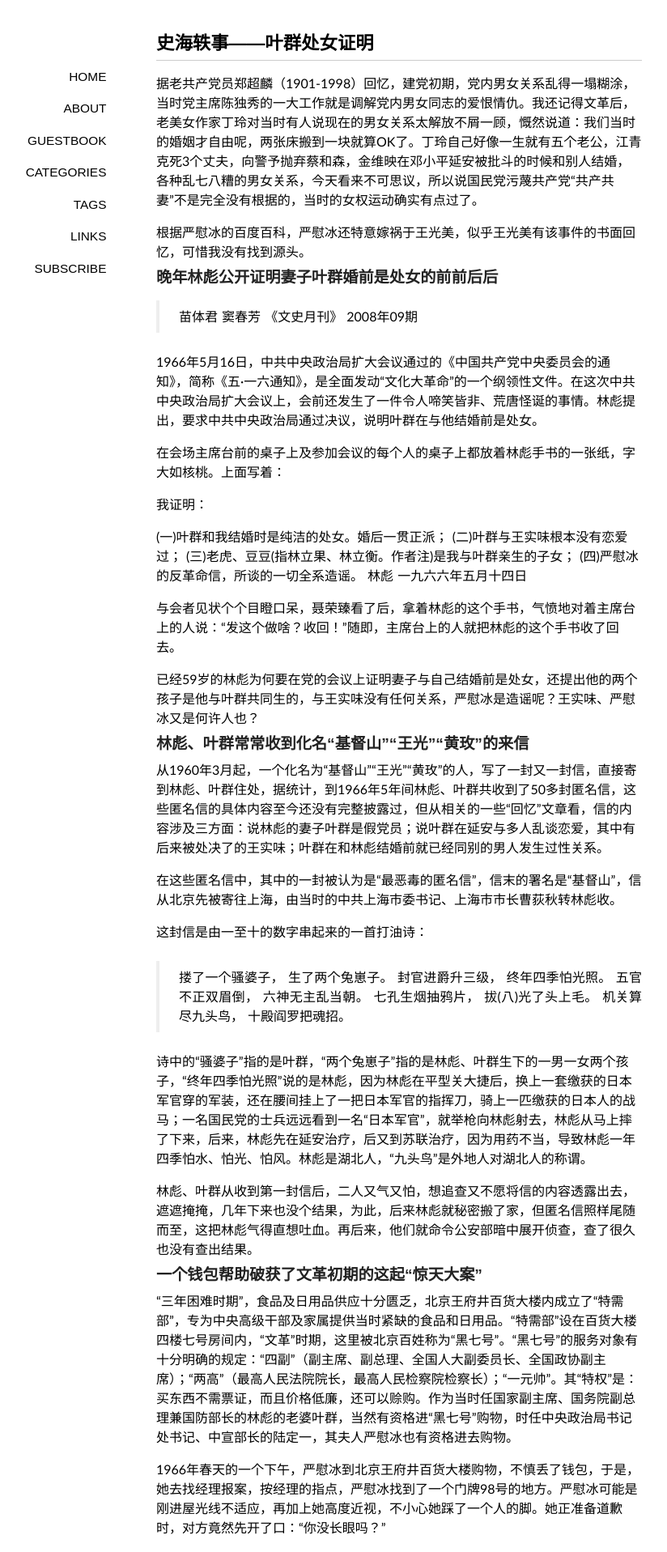
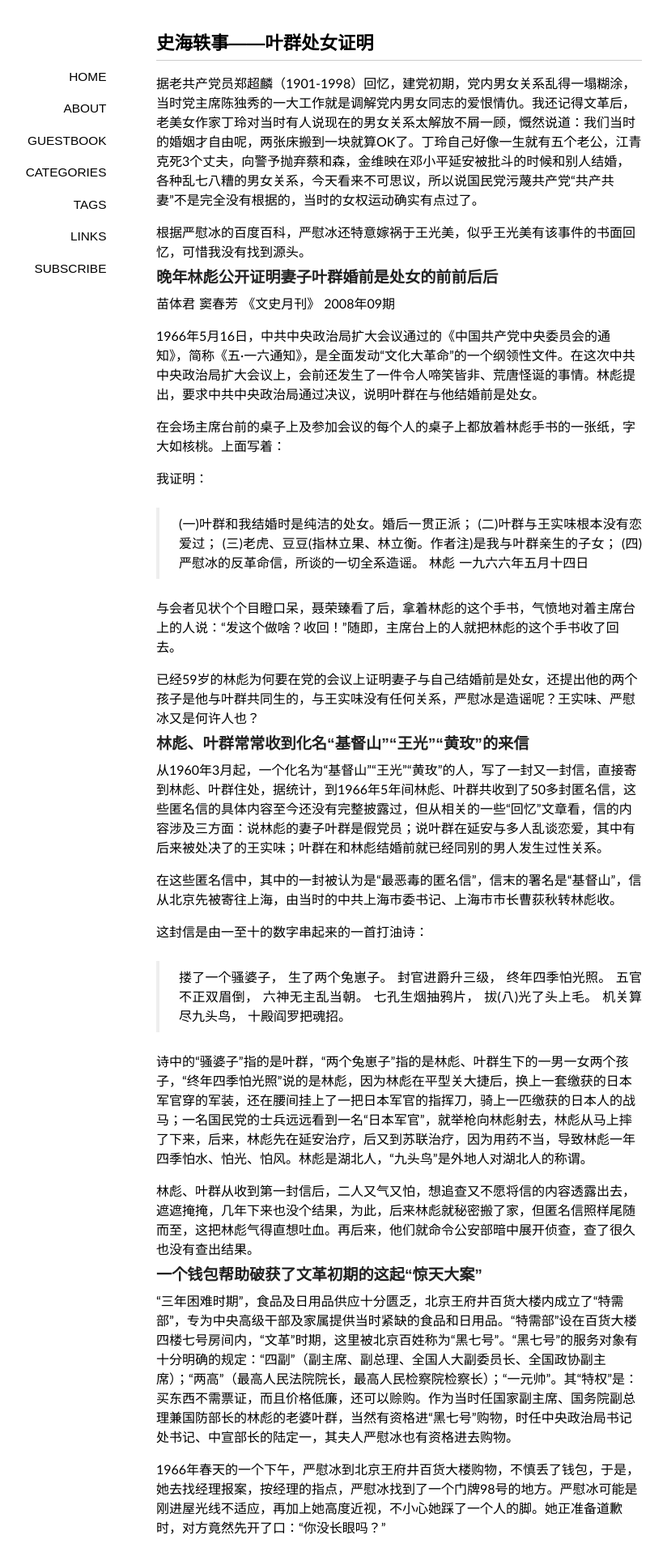
Before and after one commit to ntkrnl/ntkrnl.github.io, a Jekyll site: the page built from _posts/2011-11-25-ye-qun-virgins-prove.markdown, in a window 1280 px wide. Shown: the top 1917 px of the page at 81% size, without its empty margins (147-971 px from the left). Built offline with Jekyll 4.4.1, drawn with Linux system fonts in a browser that asks for light colours; some web fonts are replaced; Markdown is read by kramdown in place of the engine named in the settings; comment, search, counter and statistics services are not loaded.

```diff
--- a/_posts/2011-11-25-ye-qun-virgins-prove.markdown
+++ b/_posts/2011-11-25-ye-qun-virgins-prove.markdown
@@ -14,13 +14,10 @@ categories:
 
 根据严慰冰的百度百科，严慰冰还特意嫁祸于王光美，似乎王光美有该事件的书面回忆，可惜我没有找到源头。
 
-
 ### 晚年林彪公开证明妻子叶群婚前是处女的前前后后
 
 
-
-
-> 苗体君 窦春芳 《文史月刊》 2008年09期
+苗体君 窦春芳 《文史月刊》 2008年09期
 
 1966年5月16日，中共中央政治局扩大会议通过的《中国共产党中央委员会的通知》，简称《五·一六通知》，是全面发动“文化大革命”的一个纲领性文件。在这次中共中央政治局扩大会议上，会前还发生了一件令人啼笑皆非、荒唐怪诞的事情。林彪提出，要求中共中央政治局通过决议，说明叶群在与他结婚前是处女。
 
@@ -28,11 +25,11 @@ categories:
 
 我证明：
 
-(一)叶群和我结婚时是纯洁的处女。婚后一贯正派；
-(二)叶群与王实味根本没有恋爱过；
-(三)老虎、豆豆(指林立果、林立衡。作者注)是我与叶群亲生的子女；
-(四)严慰冰的反革命信，所谈的一切全系造谣。
-林彪 一九六六年五月十四日
+> (一)叶群和我结婚时是纯洁的处女。婚后一贯正派；
+> (二)叶群与王实味根本没有恋爱过；
+> (三)老虎、豆豆(指林立果、林立衡。作者注)是我与叶群亲生的子女；
+> (四)严慰冰的反革命信，所谈的一切全系造谣。
+> 林彪 一九六六年五月十四日
 
 与会者见状个个目瞪口呆，聂荣臻看了后，拿着林彪的这个手书，气愤地对着主席台上的人说：“发这个做啥？收回！”随即，主席台上的人就把林彪的这个手书收了回去。
 
@@ -51,15 +48,15 @@ categories:
 
 
 > 搂了一个骚婆子，
-生了两个兔崽子。
-封官进爵升三级，
-终年四季怕光照。
-五官不正双眉倒，
-六神无主乱当朝。
-七孔生烟抽鸦片，
-拔(八)光了头上毛。
-机关算尽九头鸟，
-十殿阎罗把魂招。
+> 生了两个兔崽子。
+> 封官进爵升三级，
+> 终年四季怕光照。
+> 五官不正双眉倒，
+> 六神无主乱当朝。
+> 七孔生烟抽鸦片，
+> 拔(八)光了头上毛。
+> 机关算尽九头鸟，
+> 十殿阎罗把魂招。
 
 
 诗中的“骚婆子”指的是叶群，“两个兔崽子”指的是林彪、叶群生下的一男一女两个孩子，“终年四季怕光照”说的是林彪，因为林彪在平型关大捷后，换上一套缴获的日本军官穿的军装，还在腰间挂上了一把日本军官的指挥刀，骑上一匹缴获的日本人的战马；一名国民党的士兵远远看到一名“日本军官”，就举枪向林彪射去，林彪从马上摔了下来，后来，林彪先在延安治疗，后又到苏联治疗，因为用药不当，导致林彪一年四季怕水、怕光、怕风。林彪是湖北人，“九头鸟”是外地人对湖北人的称谓。
@@ -96,14 +93,14 @@ categories:
 
 
 > 王实味于1906年出生于河南省潢川县，这里古时被称为楚国，王实味因为有才华，被称为“楚汉狂人”。王实味少年时期接受进步教师的新式教育，是潢川中共党组织的创建人。1923年，17岁的王实味考入河南省留学欧美预备学校，一年后因为经济所迫退学并考取邮务工作，待遇是月薪30银元，条件相当不错。一年后他又考入北京大学文学院预科，年底发表书信体小说《休息》，在北大他积极参加党组织活动，但很快因为热恋李芬离开了党组织。1927年再次因为经济所迫辍学，并且因为政治的原因无处安身。1930年在上海跟李芬的战友刘莹结婚，1937年10月只身抵达延安。
-
-王实味在延安专门从事翻译马克思、恩格斯、列宁原著的工作，4年间单独或与人合作共译出近200万字的理论书稿。王实味的津贴是4块半，比当时边区主席林伯渠多半块，比毛泽东少半块。因为王实味的狂气和尖刻，在工作中他跟陈伯达意见不合，颇有嫌隙。
-
-就是因为有才华，王实味成为在延安的许多女青年追逐的偶像，后来王实味还和自己以前在开封女中的学生薄平有过一次短暂的婚姻。
-
-1942年3月王实味连续发表了《政治家、艺术家》、《野百合花》两篇文章，当时他的这两篇文章被国民党利用，用来攻击延安的中国共产党。
-
-1943年4月1日，康生下令将王实味逮捕，1947年3月延安保卫战开始，王实味被转移押往兴县城郊晋绥公安总局的一个看守所。不久此地遭到国民党轰炸，看守所需要转移，行前请示对王实味的处置办法，批复指示将王实味就地秘密处死。晋绥公安总局审讯科于7月1日夜将王实味提出，用刀砍杀后置于一眼枯井掩埋，时年41岁。
+>
+> 王实味在延安专门从事翻译马克思、恩格斯、列宁原著的工作，4年间单独或与人合作共译出近200万字的理论书稿。王实味的津贴是4块半，比当时边区主席林伯渠多半块，比毛泽东少半块。因为王实味的狂气和尖刻，在工作中他跟陈伯达意见不合，颇有嫌隙。
+>
+> 就是因为有才华，王实味成为在延安的许多女青年追逐的偶像，后来王实味还和自己以前在开封女中的学生薄平有过一次短暂的婚姻。
+>
+> 1942年3月王实味连续发表了《政治家、艺术家》、《野百合花》两篇文章，当时他的这两篇文章被国民党利用，用来攻击延安的中国共产党。
+>
+> 1943年4月1日，康生下令将王实味逮捕，1947年3月延安保卫战开始，王实味被转移押往兴县城郊晋绥公安总局的一个看守所。不久此地遭到国民党轰炸，看守所需要转移，行前请示对王实味的处置办法，批复指示将王实味就地秘密处死。晋绥公安总局审讯科于7月1日夜将王实味提出，用刀砍杀后置于一眼枯井掩埋，时年41岁。
 
 
 1942年，在延安整风运动中，清查历史档案中发现，叶群原名叶宜敬，1917年生于福建闽侯，早年在北京读书，参加过“一二·九”运动。但她隐瞒了历史，隐瞒了年龄，还是一个无人介绍的冒牌党员，来延安前还曾经当过国民党南京中央广播电台的广播员，还到国民党政治学校办的“国民党军事委员会第六青年战地服务训练班”学习进修过，而国民党政治学校只有国民党员才能进入。
```
